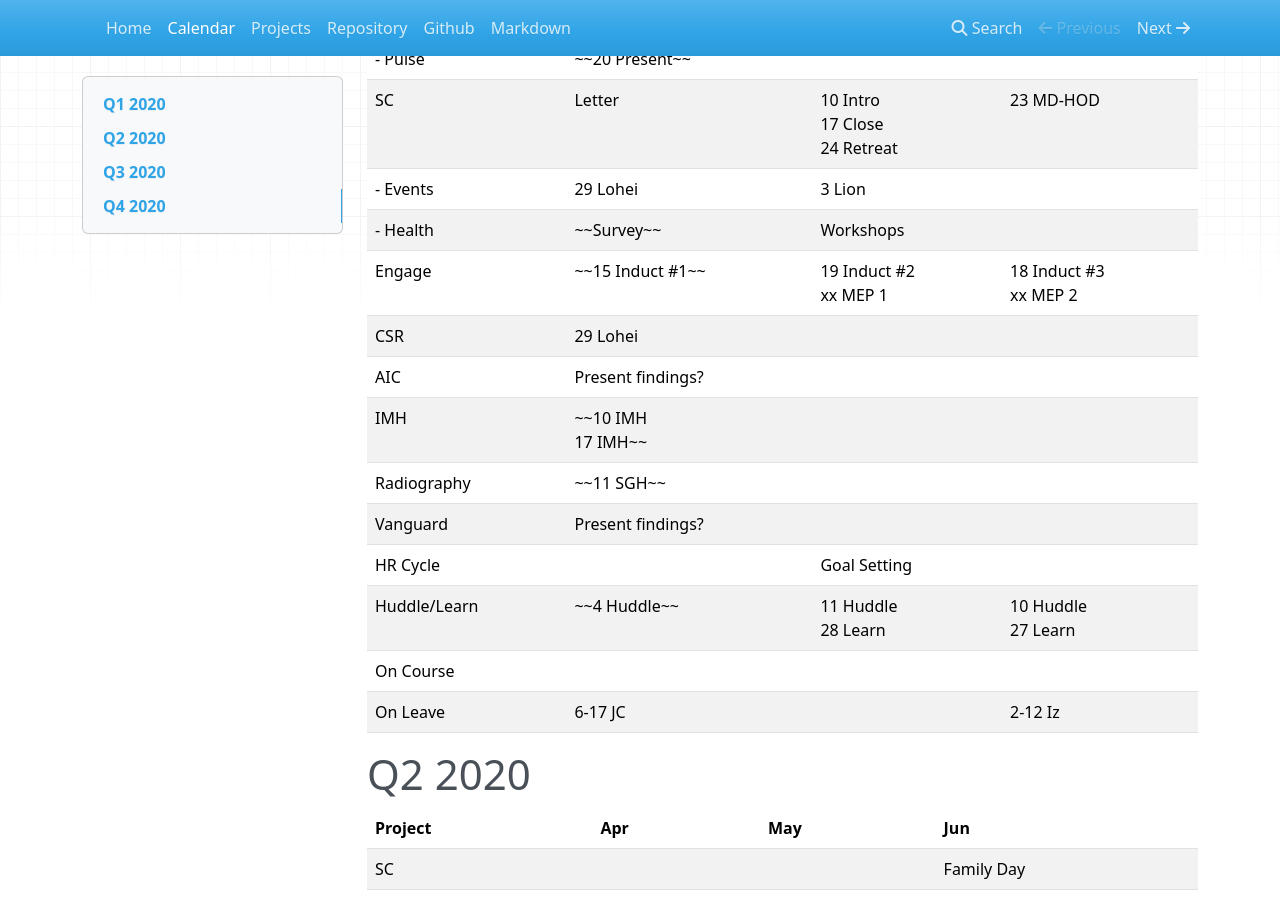
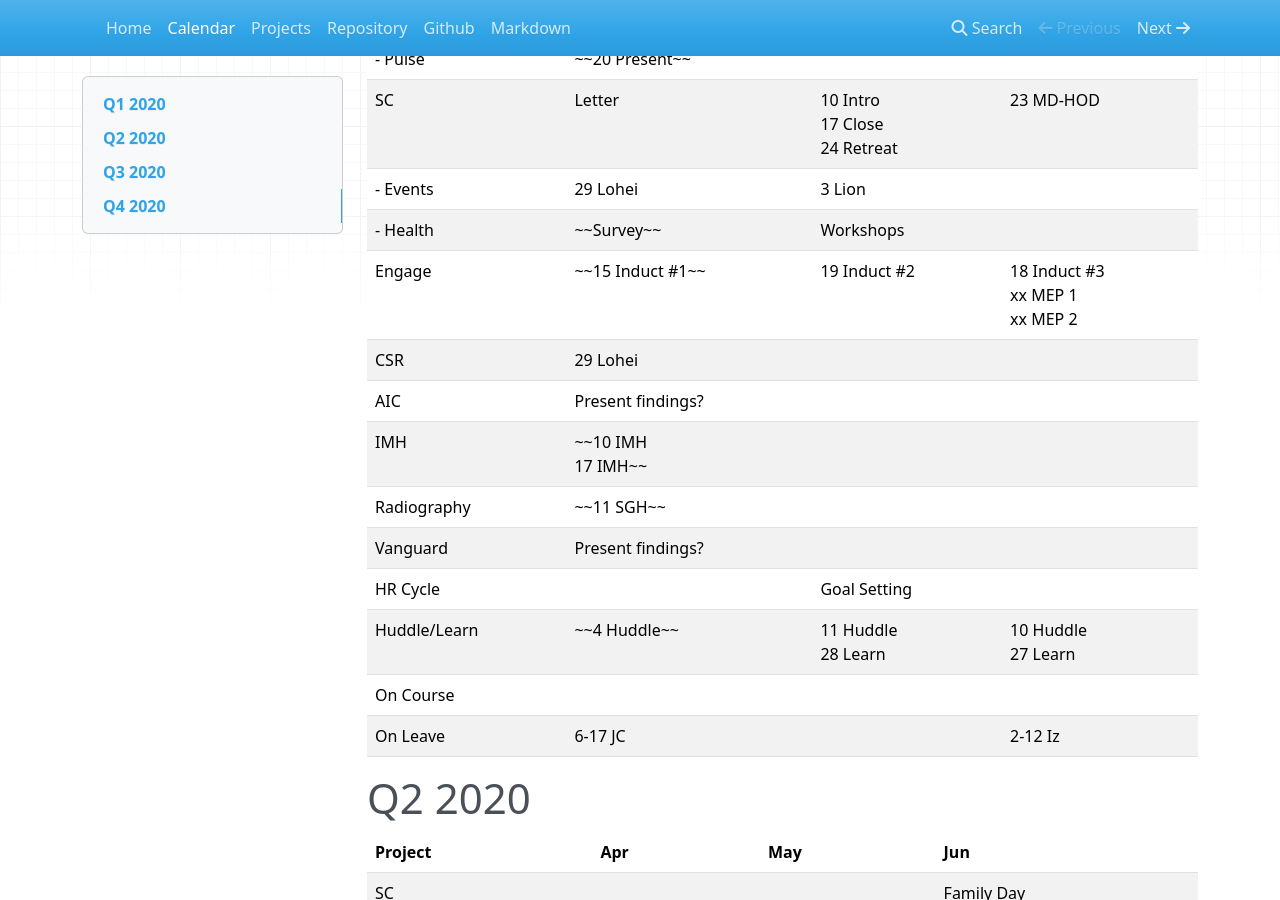
Before and after one commit to lod-online/collab, an MkDocs documentation site: the page built from docs/calendar.md, in a window 1280 px wide and 900 px high, scrolled down 363 px. Built offline with MkDocs 1.6.1, drawn with Linux system fonts in a browser that asks for light colours; nearby versions of some CDN libraries.

```diff
--- a/docs/calendar.md
+++ b/docs/calendar.md
@@ -15,7 +15,7 @@ Updated 22 Jan
 | SC           | Letter                    | 10 Intro<br>17 Close<br>24 Retreat     | 23 MD-HOD                 |
 | - Events     | 29 Lohei                  | 3 Lion                                 |                           |
 | - Health     | ~~Survey~~                | Workshops                              |                           |
-| Engage       | ~~15 Induct #1~~             | 19 Induct #2<br>xx MEP 1<br>              | 18 Induct #3<br>xx MEP 2                  |
+| Engage       | ~~15 Induct #1~~             | 19 Induct #2<br>              | 18 Induct #3<br>xx MEP 1<br>xx MEP 2                  |
 | CSR          | 29 Lohei                  |                                        |                           |
 | AIC          | Present findings?         |                                        |                           |
 | IMH          | ~~10 IMH<br>17 IMH~~      |                                        |                           |
```
